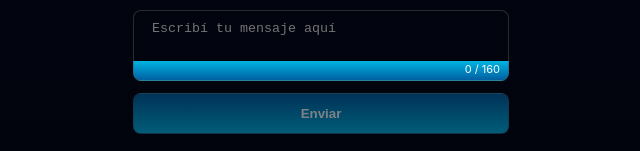
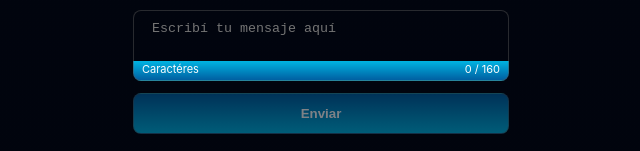
Before and after one commit to solidsnk86/double-commit, a Vue app: page / in a window 1280 px wide. Shown: the part 3038-3189 px from the top of the page, without its empty margins (319-959 px from the left). Built offline with nearby package versions, Linux system fonts and the light colour scheme; no server answers; the database is empty.

Commit message:
fet: added text

```diff
--- a/src/components/CommentsForm.vue
+++ b/src/components/CommentsForm.vue
@@ -128,7 +128,7 @@ onMounted(refreshComments)
       :maxlength="MAX_LENGTH"
     ></textarea>
     <aside class="aside-textarea">
-      <small>{{ counterChars }} / {{ MAX_LENGTH }}</small>
+      <small>Caractéres</small><small>{{ counterChars }} / {{ MAX_LENGTH }}</small>
     </aside>
     <span v-if="errors.message" class="error">{{ errors.message }}</span>
 
@@ -204,12 +204,12 @@ textarea {
   border-left: 1px solid var(--color-border);
   border-right: 1px solid var(--color-border);
   border-bottom: 1px solid var(--color-border);
-  justify-content: end;
+  justify-content: space-between;
 }
 
 .aside-textarea small {
   font-size: 11px;
-  margin-right: 8px;
+  margin-inline: 8px;
   color: var(--color-heading);
 }
 
```
